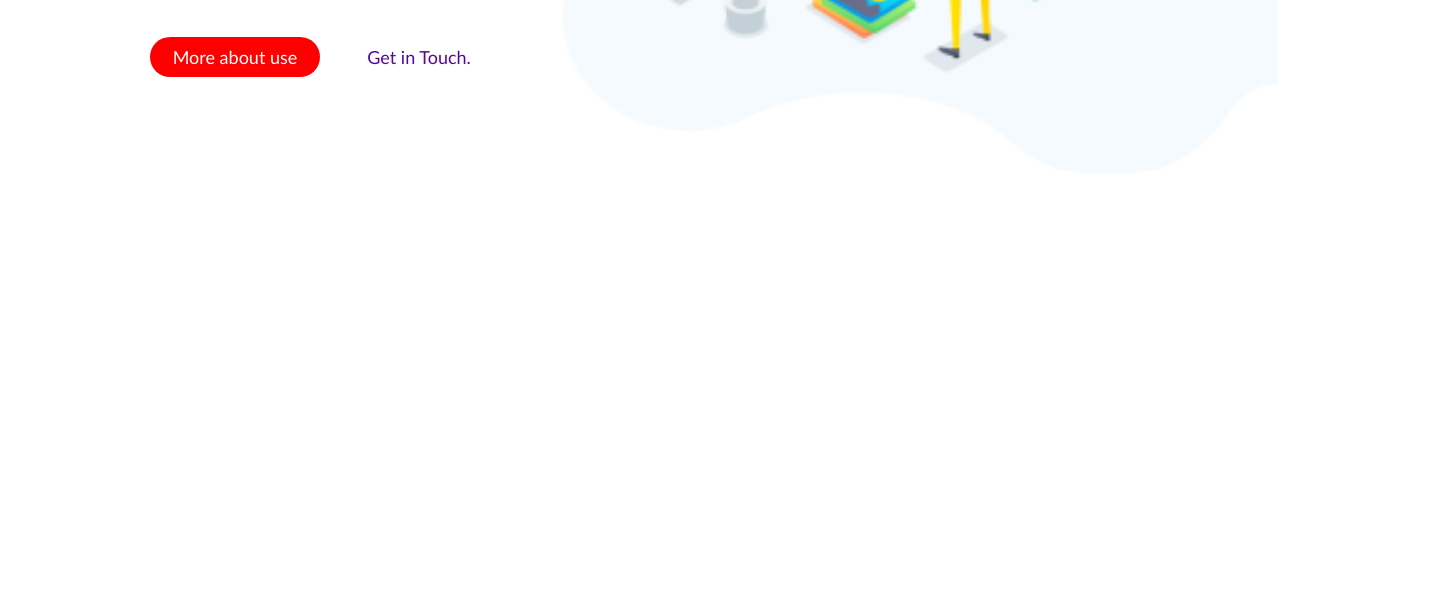
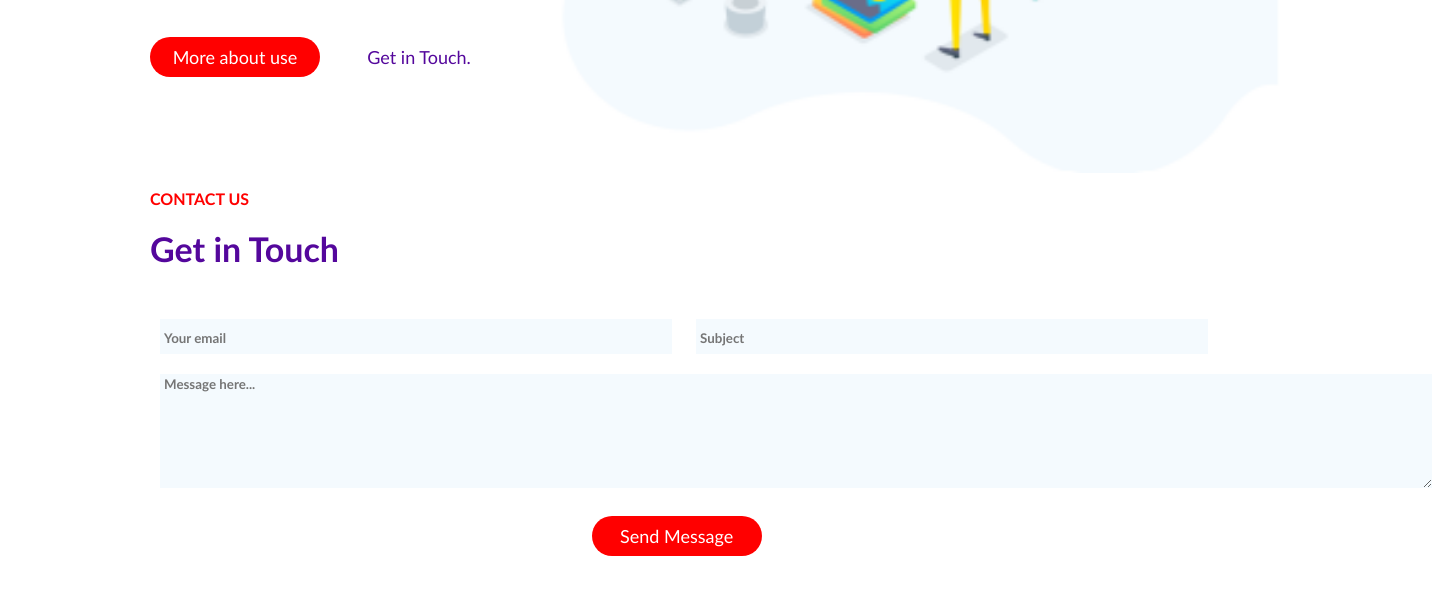
Before and after one commit to Azaalam-Imad/NIZAR-IMAD-DOB, a plain HTML site: page index.html in a window 1280 px wide. Shown: the part 591-1186 px from the top of the page, 1442 px wide, since content can reach past the window. Before the commit the page ends 800 px from the top, so only its background shows below. Drawn offline with Linux system fonts and the light colour scheme.

Commit message:
edit sction3

```diff
--- a/index.html
+++ b/index.html
@@ -45,6 +45,15 @@
 
     </section>
     <section class="sec3">
+        <h4>CONTACT US</h4>
+        <h2>Get in Touch</h2>
+        <form action="">
+            <input type="text" placeholder="Your email">
+            <input type="text" placeholder="Subject">
+            <textarea rows="7" cols="162" placeholder="Message here..."></textarea>
+
+        </form>
+        <div class="button-sec3"> <button>Send Message</button></div>
 
 
     </section>
--- a/public/css/app.css
+++ b/public/css/app.css
@@ -92,3 +92,45 @@
 .sec1-im1{
     width: 740px;
 }
+
+.sec3{
+    padding-left: 150px;
+    padding-bottom: 8vh;
+}
+.sec3 h4{
+    color: red;
+    padding-bottom: 20px;
+}
+.sec3 h2{
+    color: rgb(84, 7, 156);
+    font-size: 34px;
+    padding-bottom: 40px;
+}
+.sec3 form input{
+    width: 40vw;
+    height: 35px;
+
+}
+.sec3 form input, .sec3 form textarea{
+    background-color: rgb(244 250 254);
+    border: none;
+    font-weight: bold;
+    margin: 10px;
+    padding: 2px 0px 0px 4px;
+}
+.button-sec3{
+    display: flex;
+    flex-direction: column;
+    align-items: center;
+    padding-right: 6vw;
+    padding-top: 15px;
+}
+.button-sec3 button{
+    background-color: red;
+    color: white;
+    width: 170px;
+    height: 40px;
+    border-radius: 20px;
+    border: none;
+    font-size: large;
+}
```
